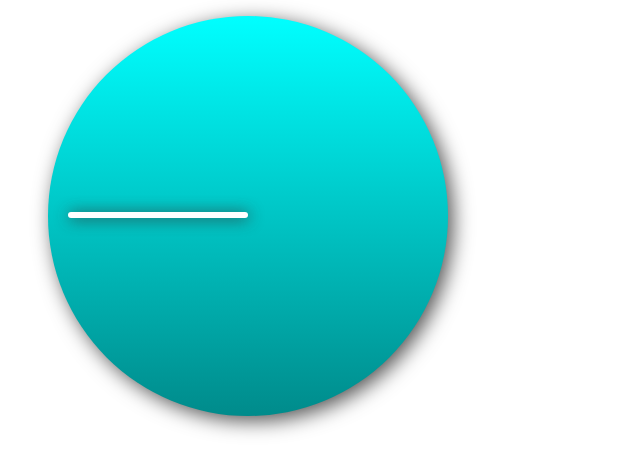
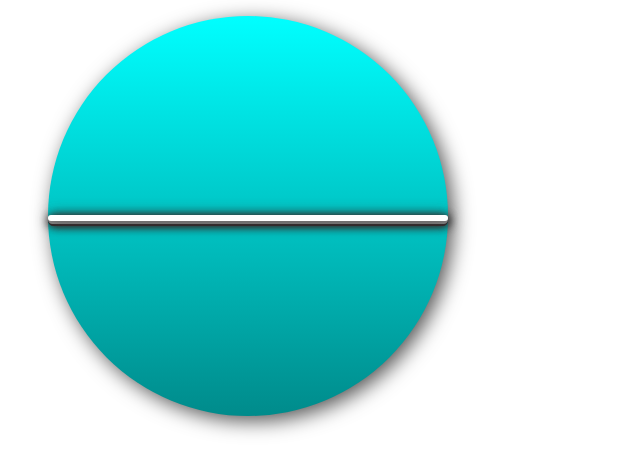
Before and after one commit to idpablo/clock-css-js, a plain HTML site: page index.html in a window 1280 px wide. Shown: the whole page, without its empty margins (0-640 px from the left). Drawn offline with Linux system fonts and the light colour scheme.

Commit message:
Return
less aplication

```diff
--- a/css/style.less
+++ b/css/style.less
@@ -9,7 +9,7 @@
 @pointer-minutes-width: 9px;
 @pointer-minutes-heigth: 8;
 
-@pointer-hours-color: #8B5F65;
+@pointer-hours-color: #362326;
 @pointer-hours-width: 11px;
 @pointer-hours-heigth: 7;
 
@@ -17,7 +17,6 @@
   transition: @params;
   -webkit-transition: @params;
 }
-
 .clock {
   background-color: darkslategray;
   width: @area-clock * 2;
@@ -27,7 +26,6 @@
   background-image: linear-gradient(#00FFFF, #008B8B);
   box-shadow: 5px 5px 20px #555;
 }
-
 .base .base-pointer {
   width: 400px;
   position: absolute;
@@ -36,16 +34,6 @@
   margin-top: -1px;
   transition: transform 1s;
   -webkit-transition: transform 1s;
-}
-
-.pointer-seconds>div {
-  background-color: @pointer-seconds-color;
-  height: 6px;
-  width: 180px;
-  margin-left: 20px;
-  margin-top: -3px;
-  border-radius: 6px;
-  box-shadow: 1px 1px 15px #333;
 }
 .decorador {
   @decorator-d: @area-clock / 20 * 5;
@@ -60,3 +48,30 @@
   border-radius: @area-clock;
   box-shadow: 1px 1px 20px #333;
 }
+.pointer-seconds>div {
+  background-color: @pointer-seconds-color;
+  height: @pointer-seconds-width;
+  width: @area-clock / 10 * @pointer-seconds-heigth;
+  margin-left: @area-clock / 10 * (10 - @pointer-seconds-heigth);
+  margin-top: @pointer-seconds-width / 2;
+  border-radius: @pointer-seconds-width;
+  box-shadow: 1px 1px 15px #333;
+}
+.pointer-minutes>div {
+  background-color: @pointer-minutes-color;
+  height: @pointer-minutes-width;
+  width: @area-clock / 10 * @pointer-minutes-heigth;
+  margin-left: @area-clock / 10 * (10 - @pointer-minutes-heigth);
+  margin-top: @pointer-minutes-width / 2;
+  border-radius: @pointer-minutes-width;
+  box-shadow: 1px 1px 8px #333;
+}
+.pointer-hours>div {
+  background-color: @pointer-hours-color;
+  height: @pointer-hours-width;
+  width: @area-clock / 10 * @pointer-hours-heigth;
+  margin-left: @area-clock / 10 * (10 - @pointer-hours-heigth);
+  margin-top: @pointer-hours-width / 2;
+  border-radius: @pointer-hours-width;
+  box-shadow: 1px 1px 8px #333;
+}
```
Also changed, not shown: css/style.css.
